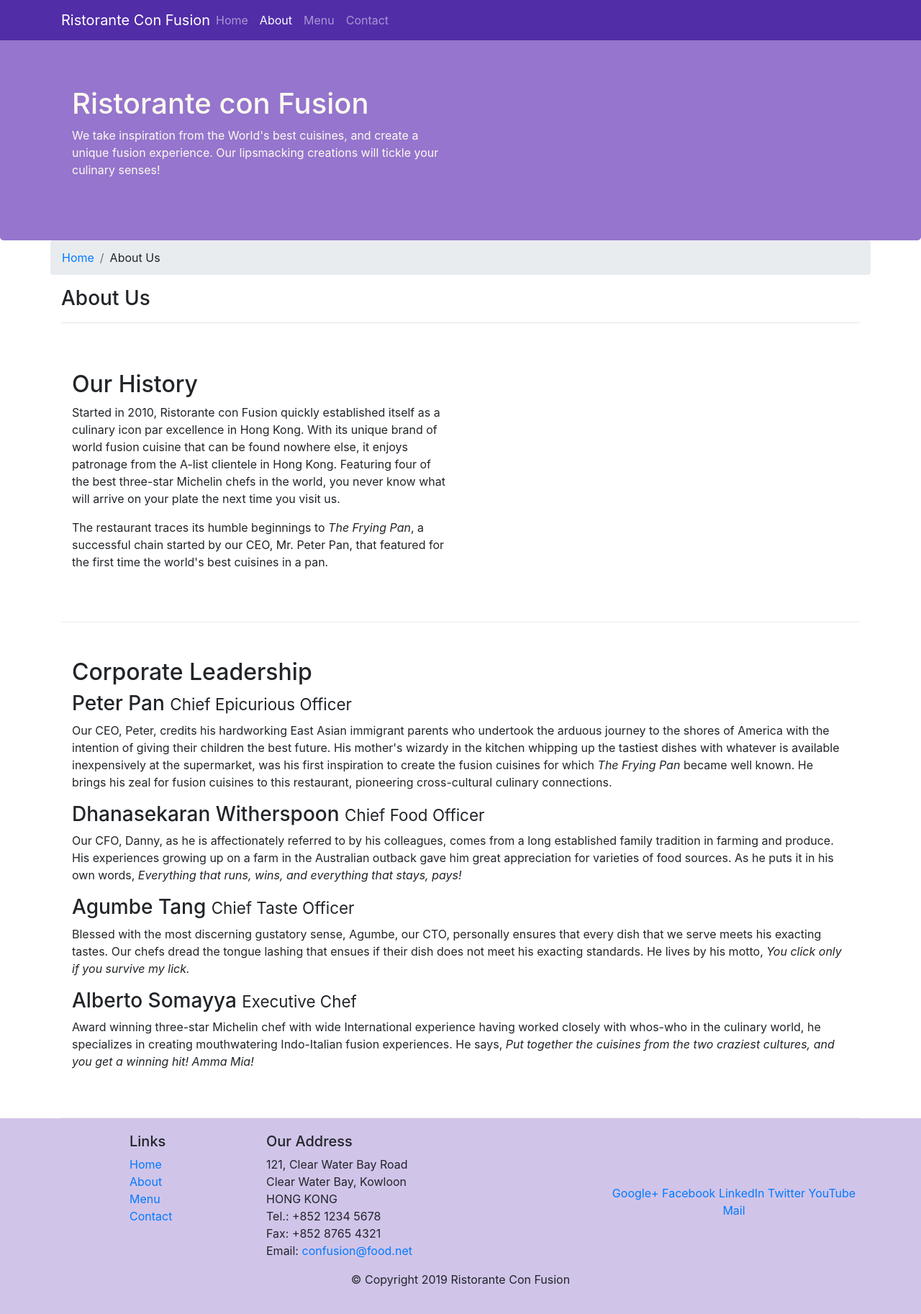
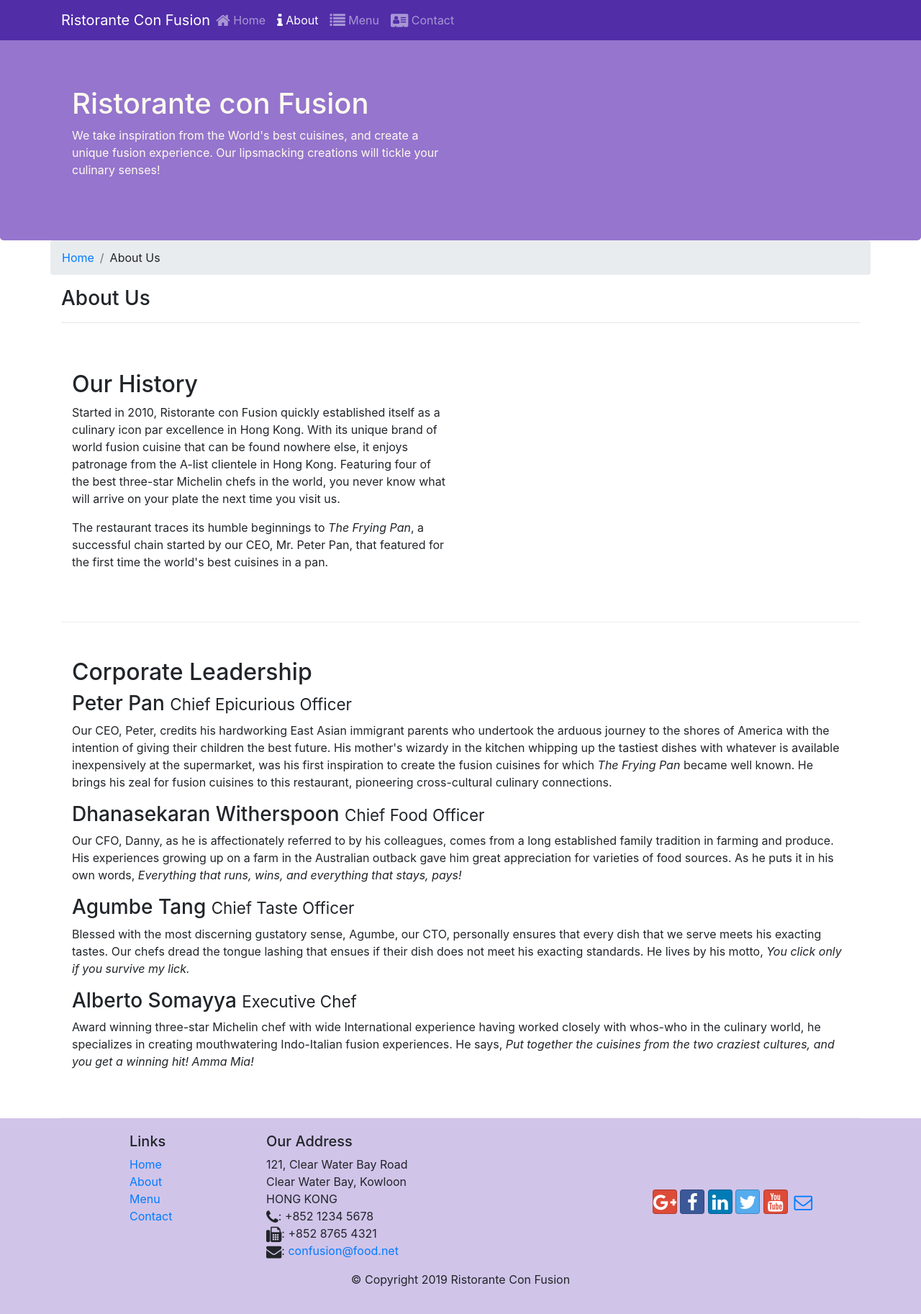
Before and after one commit to vl-i-demidov/coursera-bootstrap4, a website: page conFusion/aboutus.html in a window 1280 px wide. Shown: the whole page at 72% size. Drawn offline with nearby package versions, Linux system fonts and the light colour scheme.

Commit message:
Icon Fonts

```diff
--- a/conFusion/aboutus.html
+++ b/conFusion/aboutus.html
@@ -9,6 +9,8 @@
 
     <!-- Bootstrap CSS -->
     <link rel="stylesheet" href="node_modules/bootstrap/dist/css/bootstrap.min.css">
+    <link rel="stylesheet" href="node_modules/font-awesome/css/font-awesome.min.css">
+    <link rel="stylesheet" href="node_modules/bootstrap-social/bootstrap-social.css">
     <link rel="stylesheet" href="css/styles.css">
     <title>Ristorante Con Fusion: About Us</title>
 </head>
@@ -22,10 +24,14 @@
             <a class="navbar-brand mr-auto" href="./index.html">Ristorante Con Fusion</a>
             <div id="Navbar" class="collapse navbar-collapse">
                 <ul class="navbar-nav mr-auto">
-                    <li class="nav-item"><a class="nav-link" href="./index.html">Home</a></li>
-                    <li class="nav-item active"><a class="nav-link" href=#">About</a></li>
-                    <li class="nav-item"><a class="nav-link" href="#">Menu</a></li>
-                    <li class="nav-item"><a class="nav-link" href="#">Contact</a></li>
+                    <li class="nav-item"><a class="nav-link" href="./index.html"><span class="fa fa-home fa-lg"></span>
+                            Home</a></li>
+                    <li class="nav-item active"><a class="nav-link" href="#"><span class="fa fa-info fa-lg"></span>
+                            About</a></li>
+                    <li class="nav-item"><a class="nav-link" href="#"><span class="fa fa-list fa-lg"></span> Menu</a>
+                    </li>
+                    <li class="nav-item"><a class="nav-link" href="#"><span class="fa fa-address-card fa-lg"></span>
+                            Contact</a></li>
                 </ul>
             </div>
         </div>
@@ -124,19 +130,19 @@
                         121, Clear Water Bay Road<br>
                         Clear Water Bay, Kowloon<br>
                         HONG KONG<br>
-                        Tel.: +852 1234 5678<br>
-                        Fax: +852 8765 4321<br>
-                        Email: <a href="mailto:confusion@food.net">confusion@food.net</a>
+                        <i class="fa fa-phone fa-lg"></i>: +852 1234 5678<br>
+                        <i class="fa fa-fax fa-lg"></i>: +852 8765 4321<br>
+                        <i class="fa fa-envelope fa-lg"></i>: <a href="mailto:confusion@food.net">confusion@food.net</a>
                     </address>
                 </div>
                 <div class="col-12 col-sm-4 align-self-center">
                     <div class="text-center">
-                        <a href="http://google.com/+">Google+</a>
-                        <a href="http://www.facebook.com/profile.php?id=">Facebook</a>
-                        <a href="http://www.linkedin.com/in/">LinkedIn</a>
-                        <a href="http://twitter.com/">Twitter</a>
-                        <a href="http://youtube.com/">YouTube</a>
-                        <a href="mailto:">Mail</a>
+                            <a class="btn btn-social-icon btn-google" href="http://google.com/+"><i class="fa fa-google-plus fa-lg"></i></a>
+                            <a class="btn btn-social-icon btn-facebook" href="http://www.facebook.com/profile.php?id="><i class="fa fa-facebook fa-lg"></i></a>
+                            <a class="btn btn-social-icon btn-linkedin" href="http://www.linkedin.com/in/"><i class="fa fa-linkedin fa-lg"></i></a>
+                            <a class="btn btn-social-icon btn-twitter" href="http://twitter.com/"><i class="fa fa-twitter fa-lg"></i></a>
+                            <a class="btn btn-social-icon btn-google" href="http://youtube.com/"><i class="fa fa-youtube fa-lg"></i></a>
+                            <a class="btn btn-social-icon" href="mailto:"><i class="fa fa-envelope-o fa-lg"></i></a>
                     </div>
                 </div>
             </div>
--- a/conFusion/package.json
+++ b/conFusion/package.json
@@ -15,6 +15,8 @@
   },
   "dependencies": {
     "bootstrap": "^4.0.0",
+    "bootstrap-social": "^5.1.1",
+    "font-awesome": "^4.7.0",
     "jquery": "^3.3.1",
     "popper.js": "^1.12.9"
   }
```
Also changed, not shown: conFusion/index.html (+15 -13 lines).
